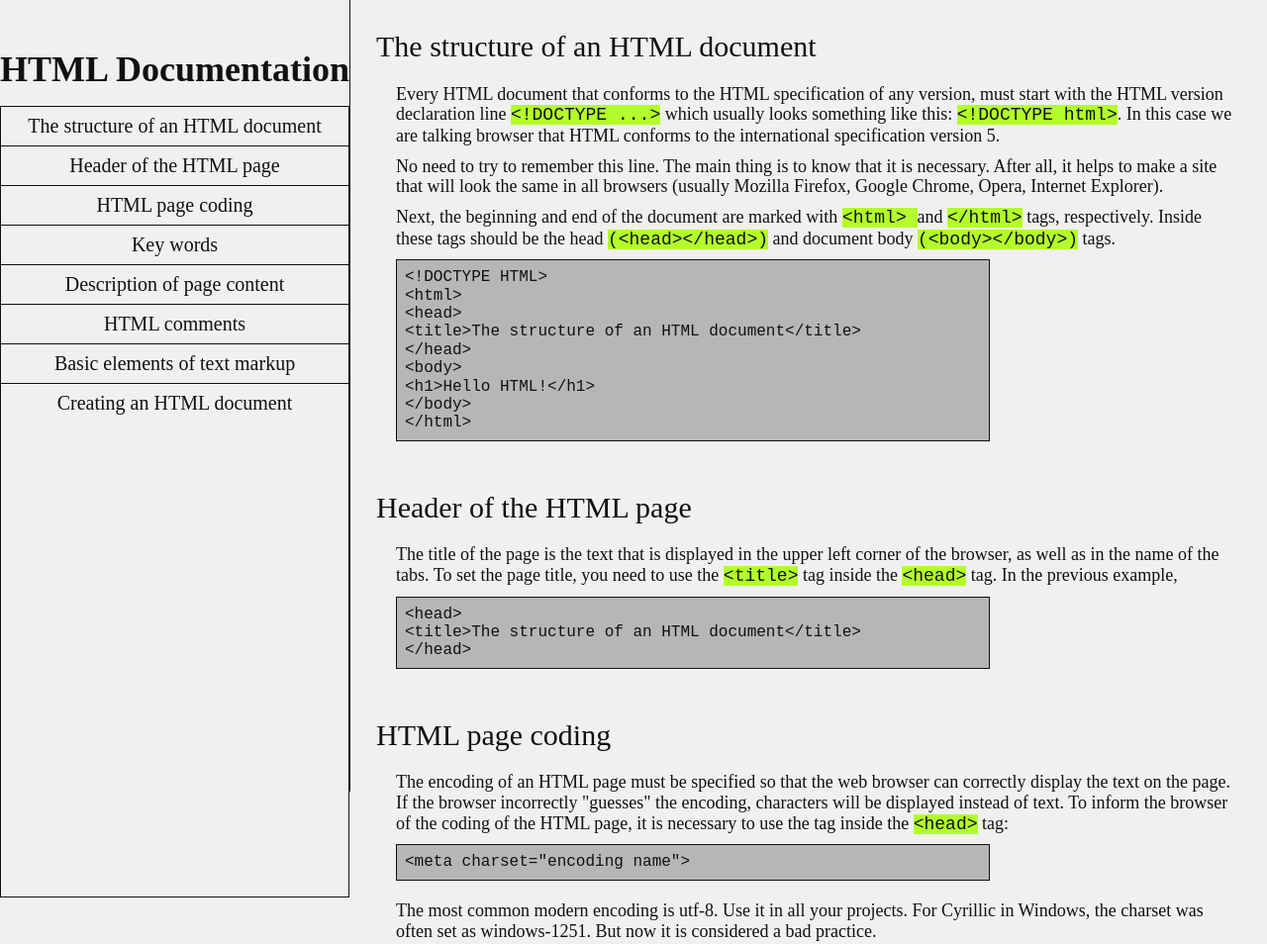
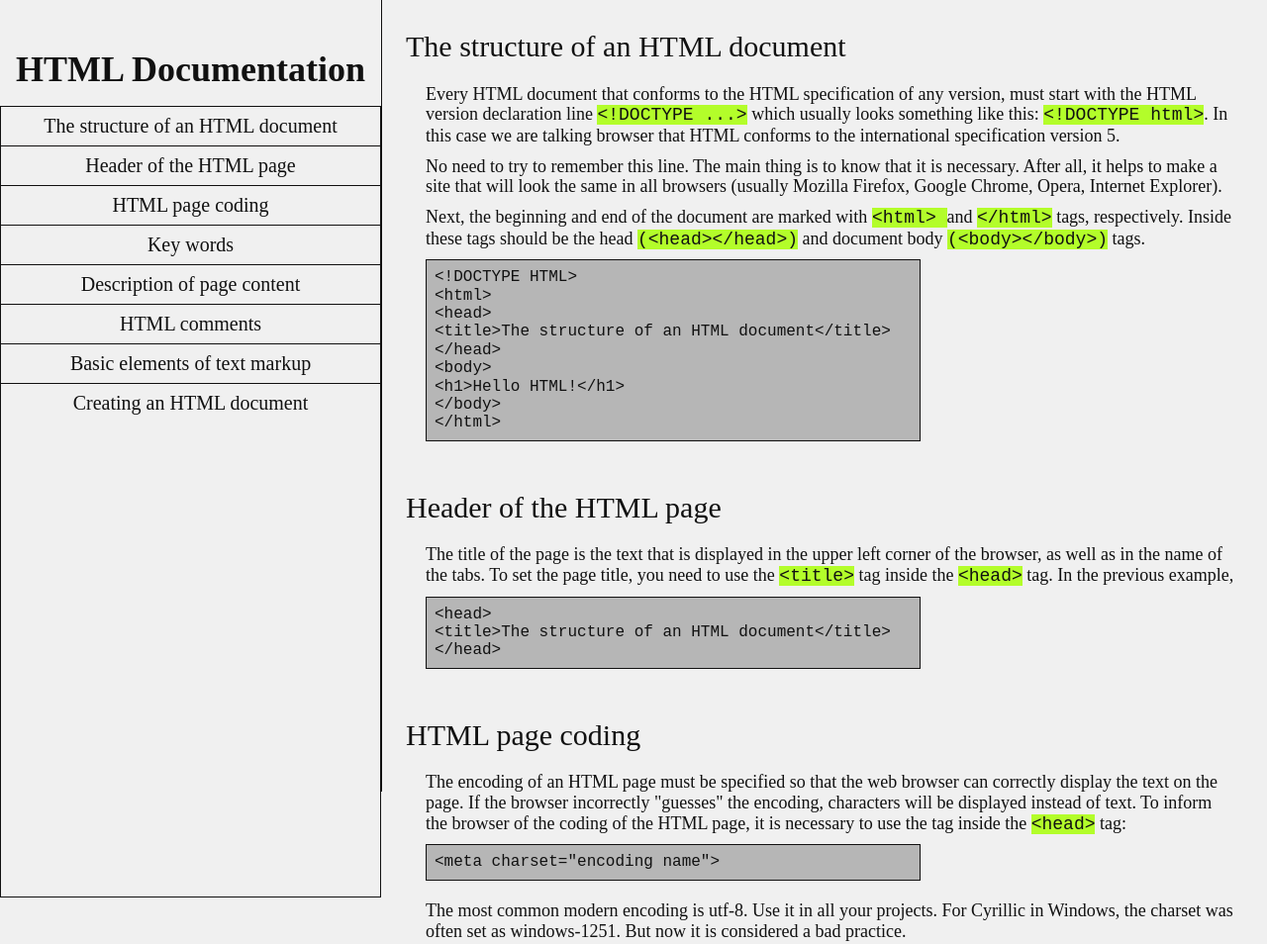
Before and after one commit to Vlad-Rzaiev/technical-documentation-page, a plain HTML site: page index.html in a window 1280 px wide. Shown: the top 954 px of the page at 99% size. Drawn offline with Linux system fonts and the light colour scheme.

Commit message:
fix pre width

```diff
--- a/css/styles.css
+++ b/css/styles.css
@@ -96,7 +96,7 @@ pre {
   font-size: 16px;
   margin-left: 20px;
   margin-bottom: 20px;
-  max-width: 600px;
+  max-width: 500px;
   border: 1px solid #111010;
   padding: 8px;
   background-color: #b6b6b6;
@@ -114,7 +114,7 @@ pre {
   }
 
   .navbar-header {
-    padding-top: 50px;
+    padding: 50px 16px 0;
   }
 
   .navbar-list {
@@ -128,7 +128,7 @@ pre {
   #main-doc {
     position: absolute;
     top: 0;
-    left: 350px;
+    left: 380px;
   }
 
   .main-section header {
@@ -138,4 +138,8 @@ pre {
   .main-section p {
     max-width: 100%;
   }
+
+  pre {
+    white-space: pre-wrap;
+  }
 }
```
